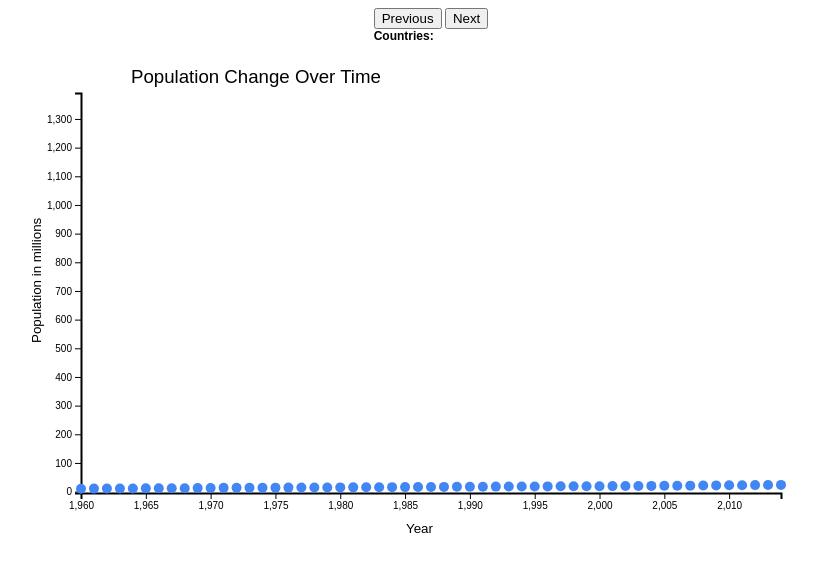
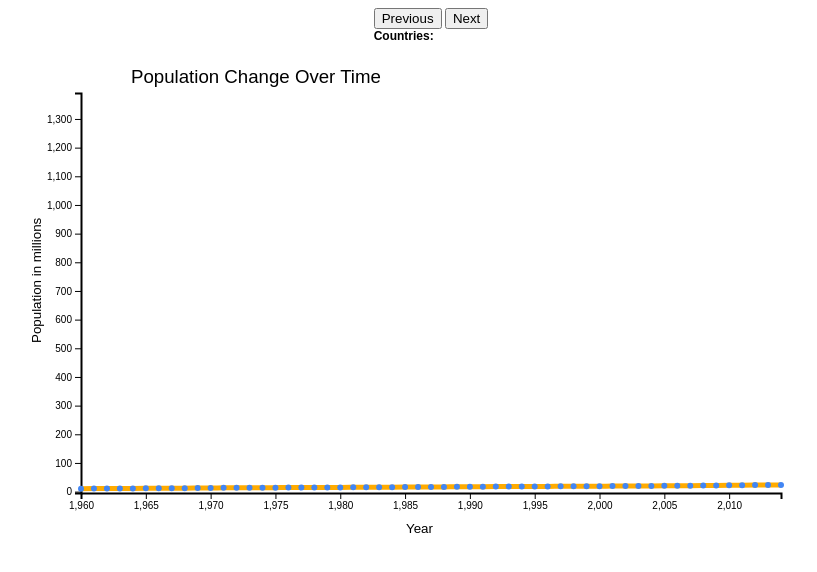
Before and after one commit to ngomichael/data-viz-hw5, a plain HTML site: page index.html in a window 1280 px wide. Shown: the whole page, without its empty margins (209-1026 px from the left). Drawn offline with nearby package versions, Linux system fonts and the light colour scheme.

Commit message:
drew line for one country

```diff
--- a/css/styles.css
+++ b/css/styles.css
@@ -8,6 +8,12 @@ body {
 path {
   stroke-width: 2;
   fill: none;
+}
+
+.line {
+  fill: none;
+  stroke: #ffab00;
+  stroke-width: 5;
 }
 
 .axis path,
--- a/js/dropdown.js
+++ b/js/dropdown.js
@@ -133,6 +133,7 @@
   // and add tooltip functionality
   function plotData(map) {
     data = data.filter(location => location.location === 'AUS');
+
     // get population data as array
     // const pop_data = data.map(row => +row['pop_mlns']);
     // const pop_limits = d3.extent(pop_data);
@@ -146,6 +147,20 @@
     // mapping functions
     const xMap = map.x;
     const yMap = map.y;
+    const xScale = map.xScale;
+    const yScale = map.yScale;
+
+    const line = d3
+      .line()
+      .x(d => xScale(d.time))
+      .y(d => yScale(d.pop_mlns))
+      .curve(d3.curveMonotoneX);
+
+    svgContainer
+      .append('path')
+      .datum(data)
+      .attr('class', 'line')
+      .attr('d', line);
 
     // make tooltip
     // const tooltip = d3
@@ -163,7 +178,7 @@
       .attr('class', 'circles')
       .attr('cx', xMap)
       .attr('cy', yMap)
-      .attr('r', 5)
+      .attr('r', 3)
       .attr('fill', '#4286f4');
 
     // add tooltip functionality to points
```
